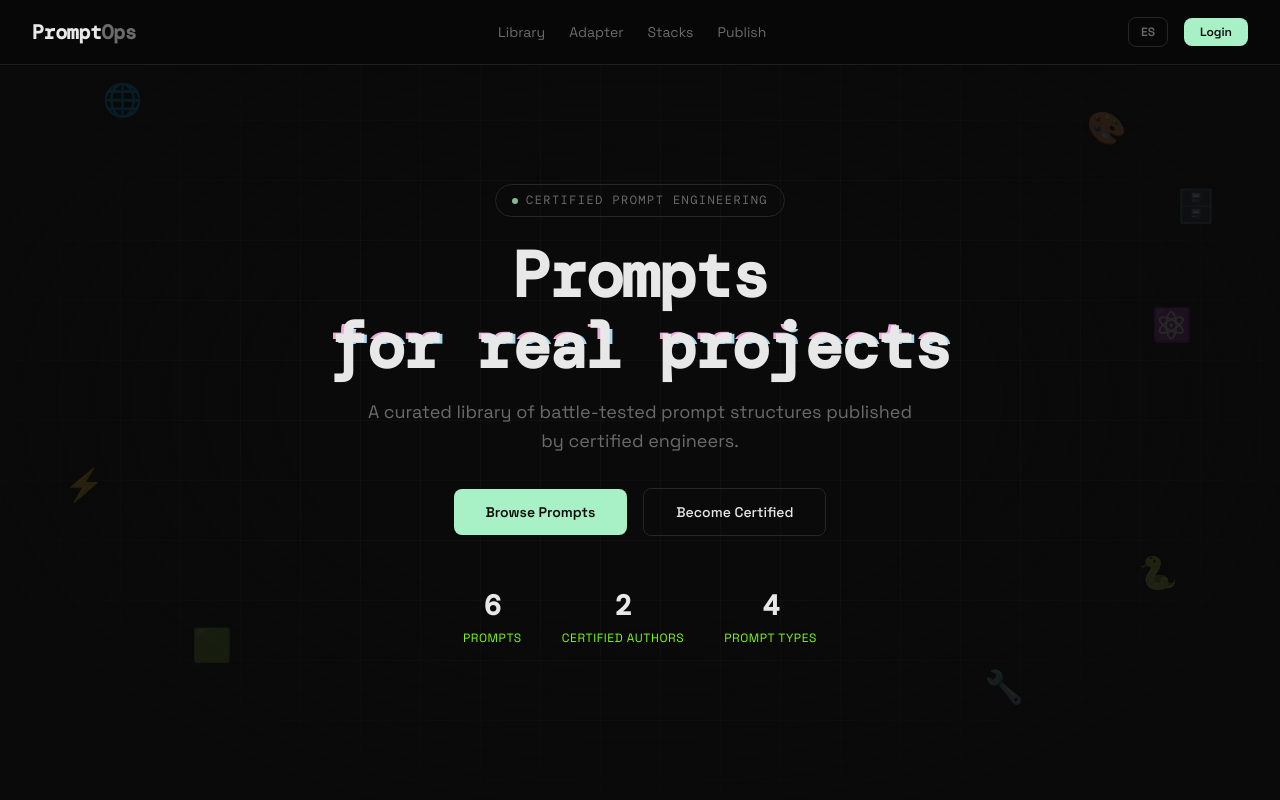
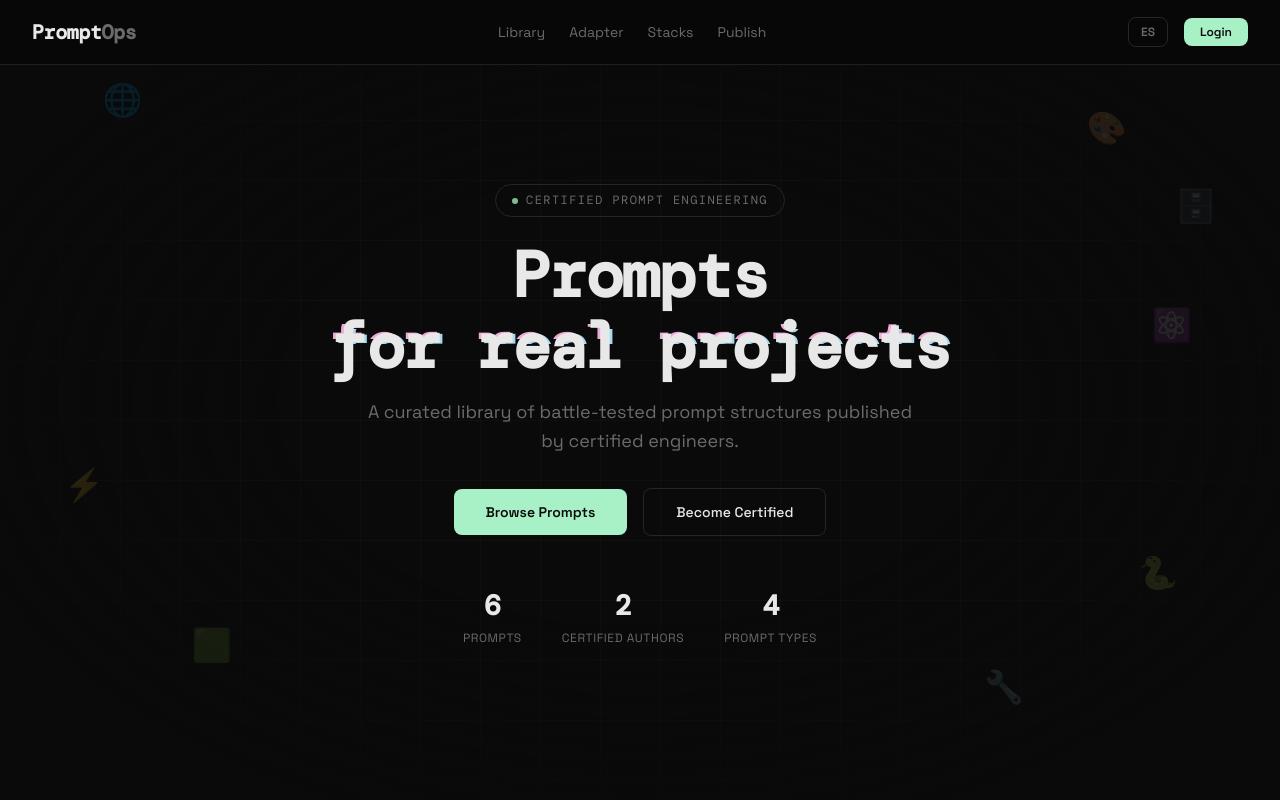
Before and after one commit to Jojedagth/Web_Prompts_Demo, a plain HTML site: page promptops/index.html in a window 1280 px wide. Shown: the top 800 px of the page. Drawn offline with nearby package versions, Linux system fonts and the light colour scheme; a web font is replaced by a local one.

Commit message:
Refactor(main.css): Cambiar color de letras head -Cambiar color hero stats label del hero stats por uno mas elegante por medio de la clase

```diff
--- a/promptops/css/main.css
+++ b/promptops/css/main.css
@@ -274,7 +274,7 @@
 
 .hero-stat-label {
   font-size: 0.75rem;
-  color: chartreuse;
+  color: var(--text-muted);
   text-transform: uppercase;
   letter-spacing: 0.05em;
 }
```
